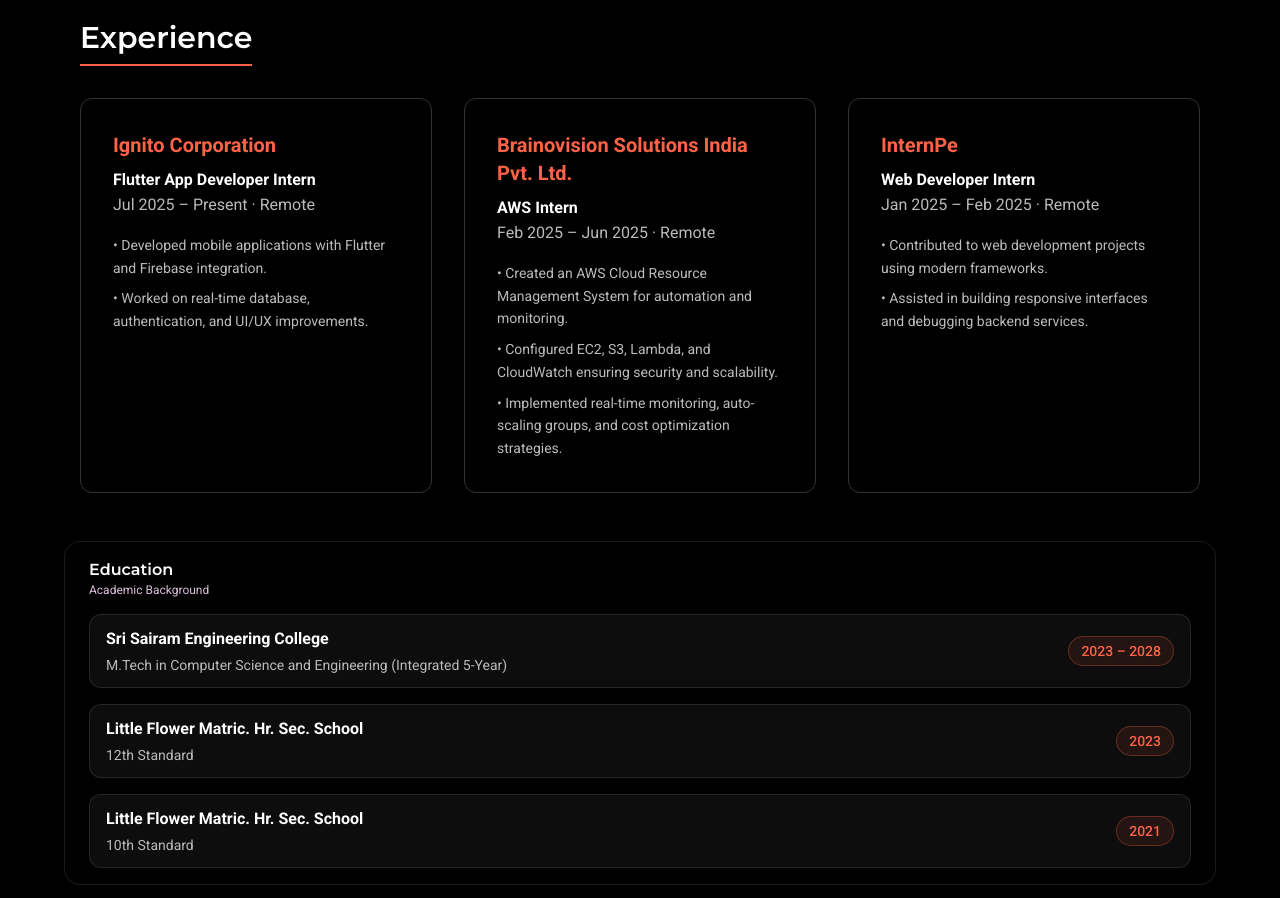
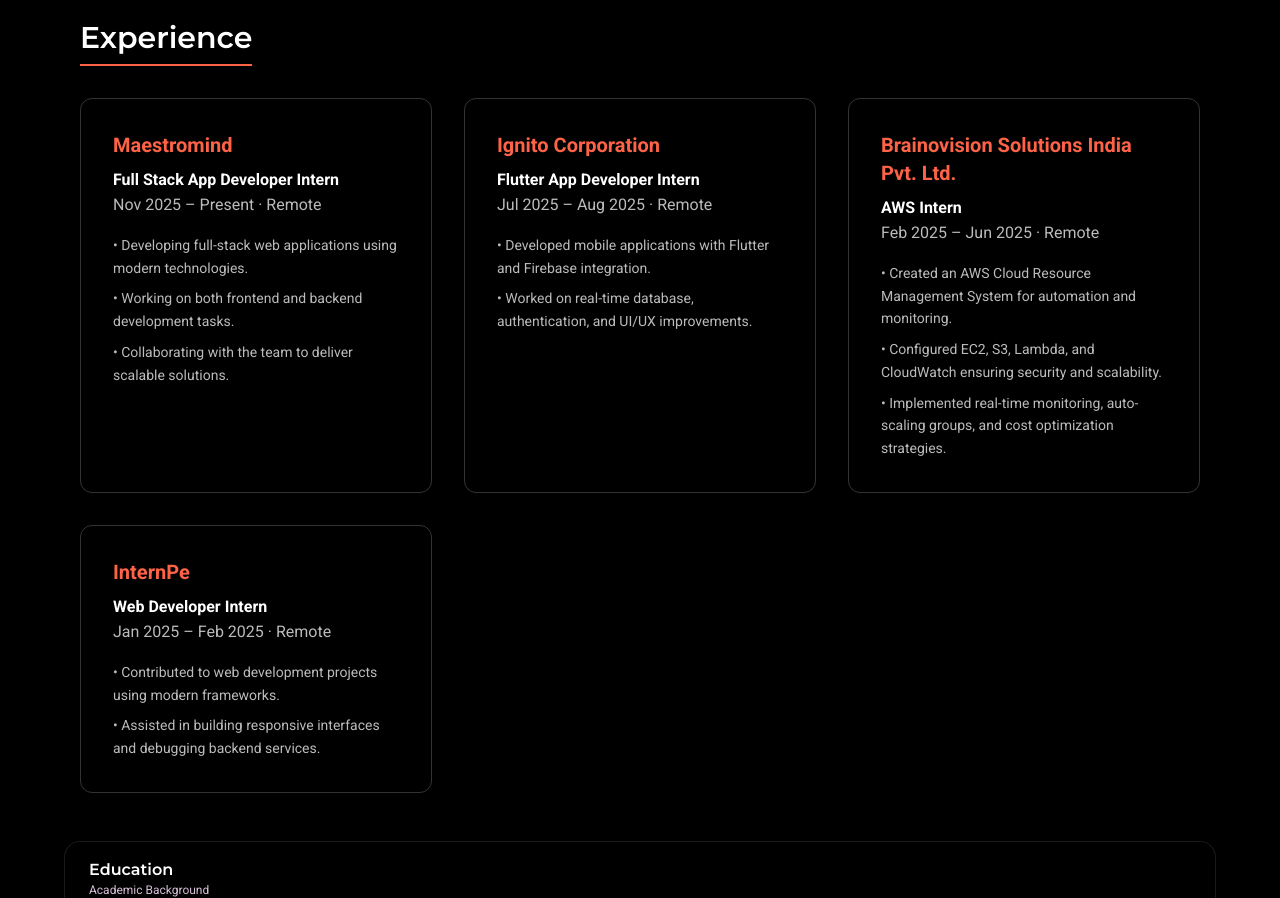
Before and after one commit to MVigneshayyanar/portfolio, a React (Vite) app: page / in a window 1280 px wide. Shown: the part 1240-2138 px from the top of the page. Built offline with nearby package versions, Linux system fonts and the light colour scheme.

Commit message:
fix: Update duration for Flutter App Developer Intern and add details for Maestromind position

```diff
--- a/src/components/Experience.jsx
+++ b/src/components/Experience.jsx
@@ -3,9 +3,19 @@
 function Experience() {
   const experiences = [
     {
+      company: 'Maestromind',
+      position: 'Full Stack App Developer Intern',
+      duration: 'Nov 2025 – Present · Remote',
+      responsibilities: [
+        'Developing full-stack web applications using modern technologies.',
+        'Working on both frontend and backend development tasks.',
+        'Collaborating with the team to deliver scalable solutions.'
+      ]
+    },
+    {
       company: 'Ignito Corporation',
       position: 'Flutter App Developer Intern',
-      duration: 'Jul 2025 – Present · Remote',
+      duration: 'Jul 2025 – Aug 2025 · Remote',
       responsibilities: [
         'Developed mobile applications with Flutter and Firebase integration.',
         'Worked on real-time database, authentication, and UI/UX improvements.'
```
